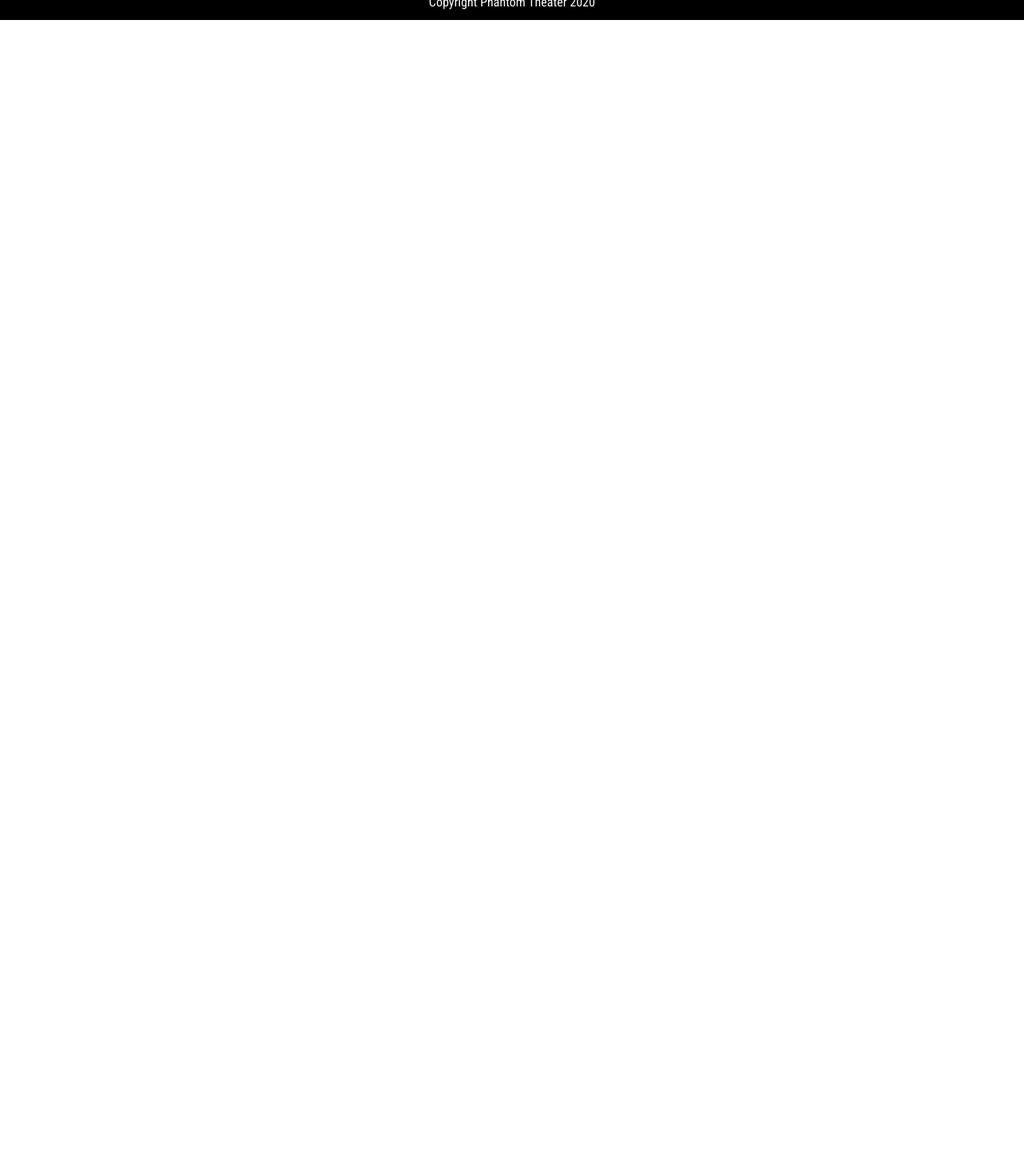
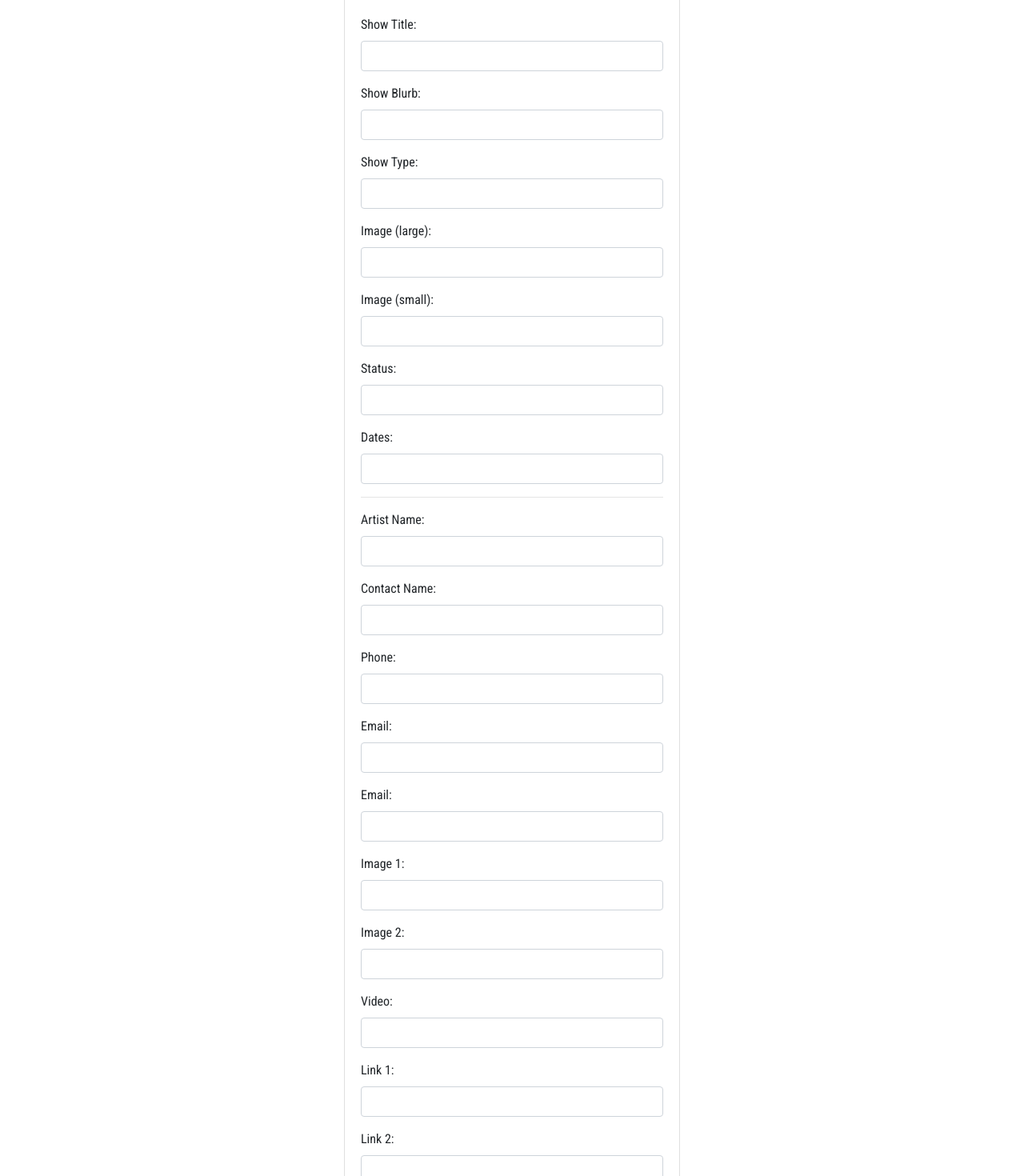
Before and after one commit to foxflyer40/PhantomTheater2021, a React (Create React App) app in the folder client/: page /adminForm in a window 1280 px wide. Shown: the part 940-2410 px from the top of the page at 80% size. Before the commit the page ends 965 px from the top, so only its background shows below. Built offline with nearby package versions, Linux system fonts and the light colour scheme; no server answers.

Commit message:
continuing work on the forms

```diff
--- a/client/src/reactComponents/forms/AdminForm.js
+++ b/client/src/reactComponents/forms/AdminForm.js
@@ -1,6 +1,7 @@
 import React, { useState } from "react";
 // get the database
 import { firestore } from "../firebase/firebase";
+import { Form, Button, Card, Container } from "react-bootstrap";
 import { storage } from '../firebase/firebase'
 
 function AdminForm() {
@@ -259,7 +260,179 @@ function AdminForm() {
 
          </form>
 
+         <Container
+      className="d-flex align-items center justify-content-center mt-5"
+      style={{ minHeight: "80vh" }}
+    >
+      <div className="w-100" style={{ maxWidth: "420px" }}>
+        <Card>
+          <Card.Body>
+            <h2 className="text-center mb-2">Artist Submission Form</h2>
+            <br />
+
+            <Form id="adminForm" onSubmit={enterNewShow} type='submit' value='submit'>
+              <Form.Group>
+                <Form.Label>Show Title:</Form.Label>
+                <Form.Control
+                  type="text"
+                  name="titleIn"
+                  onChange={(evt) => setTitle(evt.target.value)}
+                />
+              </Form.Group>
+              <Form.Group>
+                <Form.Label>Show Blurb:</Form.Label>
+                <Form.Control
+                  type="text"
+                  name="blurbIn"
+                  onChange={(evt) => setBlurb(evt.target.value)}
+                />
+              </Form.Group>
+              <Form.Group>
+                <Form.Label>Show Type:</Form.Label>
+                <Form.Control
+                  type="text"
+                  name="typeIn"
+                  onChange={(evt) => setType(evt.target.value)}
+                />
+              </Form.Group>
+              <Form.Group>
+                <Form.Label>Image (large):</Form.Label>
+                <Form.Control
+                  type="text"
+                  name="imageLgIn"
+                  onChange={(evt) => setImageLg(evt.target.value)}
+                />
+              </Form.Group>
+              <Form.Group>
+                <Form.Label>Image (small): </Form.Label>
+                <Form.Control
+                  type="text"
+                  name="imageSmIn"
+                  onChange={(evt) => setImageSm(evt.target.value)}
+                />
+              </Form.Group>
+              <Form.Group>
+                <Form.Label>Status:</Form.Label>
+                <Form.Control
+                type='text'
+                  name='statusIn'
+                  onChange={(evt) => setStatus(evt.target.value)}
+                />
+              </Form.Group>
+              <Form.Group>
+                <Form.Label>Dates: </Form.Label>
+                <Form.Control
+                  type="text"
+                  name="datesIn"
+                  onChange={(evt) => setDates(evt.target.value)}
+                />
+              </Form.Group>
+              <hr/>
+              <Form.Group>
+                <Form.Label>Artist Name: </Form.Label>
+                <Form.Control
+                  type="text"
+                  name="displayNameInput"
+                  onChange={(evt) => setDisplayName(evt.target.value)}
+                />
+              </Form.Group>
+              <Form.Group>
+                <Form.Label>Contact Name: </Form.Label>
+                <Form.Control
+                  type="text"
+                  name="contactNameInput"
+                  onChange={(evt) => setContactName(evt.target.value)}
+                />
+              </Form.Group>
+              <Form.Group>
+                <Form.Label>Phone: </Form.Label>
+                <Form.Control
+                  type="text"
+                  name="phoneInput"
+                  onChange={(evt) => setPhone(evt.target.value)}
+                />
+              </Form.Group>
+              <Form.Group>
+                <Form.Label>Email:</Form.Label>
+                <Form.Control
+                  type="text"
+                  name="emailInput"
+                  onChange={(evt) => setEmail(evt.target.value)}
+                />
+              </Form.Group>
+              <Form.Group>
+                <Form.Label>Email:</Form.Label>
+                <Form.Control
+                  type="text"
+                  name="bioInput"
+                  onChange={(evt) => setBio(evt.target.value)}
+                />
+              </Form.Group>
+              <Form.Group>
+                <Form.Label>Image 1:</Form.Label>
+                <Form.Control
+                  type="text"
+                  name="image1Input"
+                  onChange={(evt) => setImage1(evt.target.value)}
+                />
+              </Form.Group>
+              <Form.Group>
+                <Form.Label>Image 2:</Form.Label>
+                <Form.Control
+                  type="text"
+                  name="image2Input"
+                  onChange={(evt) => setImage2(evt.target.value)}
+                />
+              </Form.Group>
+              <Form.Group>
+                <Form.Label>Video:</Form.Label>
+                <Form.Control
+                  type="text"
+                  name="video1Input"
+                  onChange={(evt) => setVideo1(evt.target.value)}
+                />
+              </Form.Group>
+              <Form.Group>
+                <Form.Label>Link 1: </Form.Label>
+                <Form.Control
+                  type="text"
+                  name="link1Input"
+                  onChange={(evt) => setLink1(evt.target.value)}
+                />
+              </Form.Group>
+              <Form.Group>
+                <Form.Label>Link 2:</Form.Label>
+                <Form.Control
+                  type="text"
+                  name="link2Input"
+                  onChange={(evt) => setLink2(evt.target.value)}
+                />
+              </Form.Group>
+
+              <Button className="w-100" type="submit">
+                Submit
+              </Button>
+            </Form>
+          </Card.Body>
+        </Card>
       </div>
+    </Container>
+
+
+
+
+
+
+
+
+
+
+      </div>
+
+
+
+
+
    );
 }
 
```
